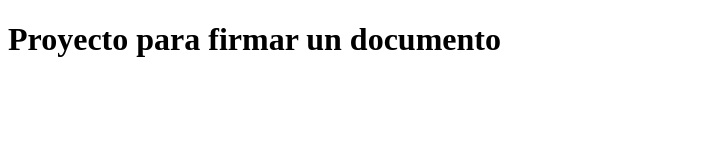
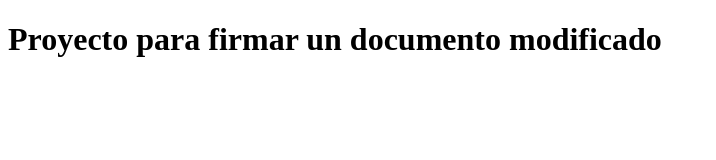
Before and after one commit to javier-araneda/HoloGit, a plain HTML site: page index.html in a window 1280 px wide. Shown: the whole page, without its empty margins (0-716 px from the left). Drawn offline with Linux system fonts and the light colour scheme.

Commit message:
Se modifico index

```diff
--- a/index.html
+++ b/index.html
@@ -6,6 +6,6 @@
     <title>Git</title>
 </head>
 <body>
-    <h1> Proyecto para firmar un documento </h1>
+    <h1> Proyecto para firmar un documento modificado</h1>
 </body>
 </html>
```
